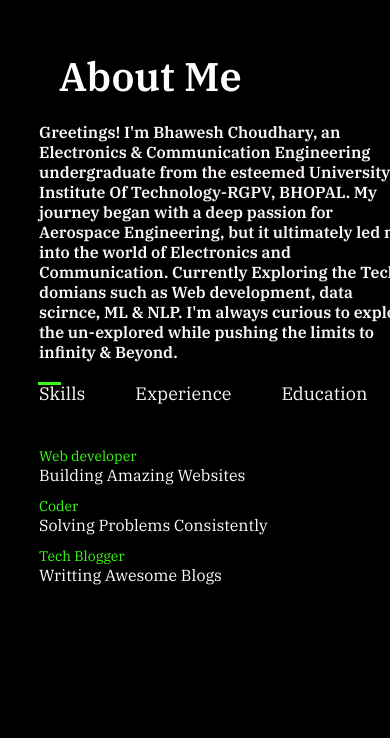
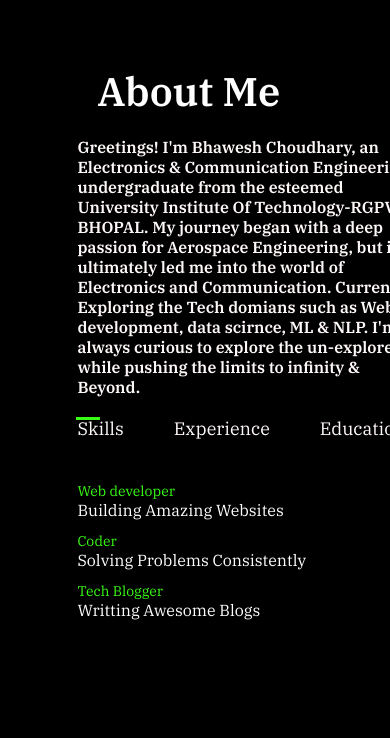
Before and after one commit to BuzzCrafted/Portfolio-a, a plain HTML site: page index.html in a window 390 px wide. Shown: the part 786-1524 px from the top of the page. Drawn offline with Linux system fonts and the light colour scheme.

Commit message:
Updated a file

```diff
--- a/style.css
+++ b/style.css
@@ -411,4 +411,19 @@ nav .fas{
    }
 
 
+   /* Adjusting Media Query */
+   .container{
+    margin: 5px 5%
+   }
+   .about-col-2{
+    margin: 5px 5%;
+    margin-top: 0px 0px;
+   }
+
+
+
+
+
+
+
 }
```
Also changed, not shown: index.html (+1 -0 lines), script.js (line endings or trailing spaces).
